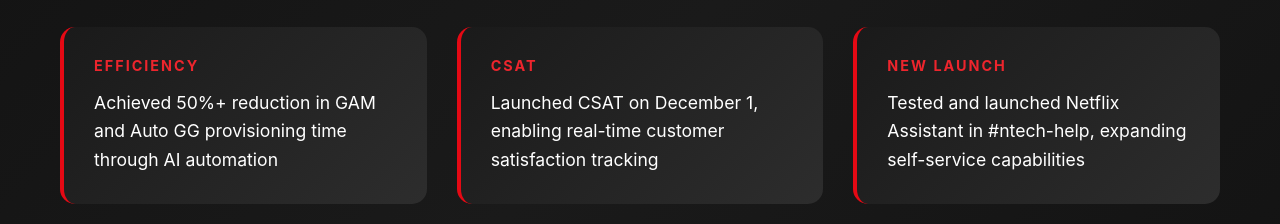
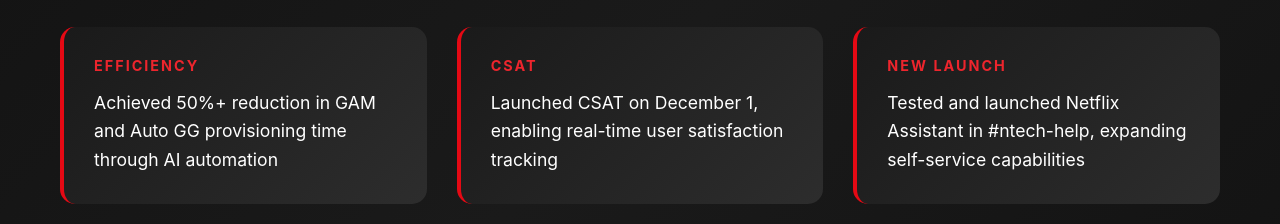
Before and after one commit to kelvint-cmd/tes-corp-wrapped-2025-mixtape-final, a plain HTML site: page index.html in a window 1280 px wide. Shown: the part 2544-2768 px from the top of the page. Drawn offline with Linux system fonts and the light colour scheme; a web font is replaced by a local one.

Commit message:
Update CSAT description for clarity

```diff
--- a/index.html
+++ b/index.html
@@ -453,7 +453,7 @@
         </div>
         <div class="achievement-card">
             <div class="achievement-category">CSAT</div>
-            <div class="achievement-text">Launched CSAT on December 1, enabling real-time customer satisfaction tracking</div>
+            <div class="achievement-text">Launched CSAT on December 1, enabling real-time user satisfaction tracking</div>
         </div>
         <div class="achievement-card">
             <div class="achievement-category">New Launch</div>
```
